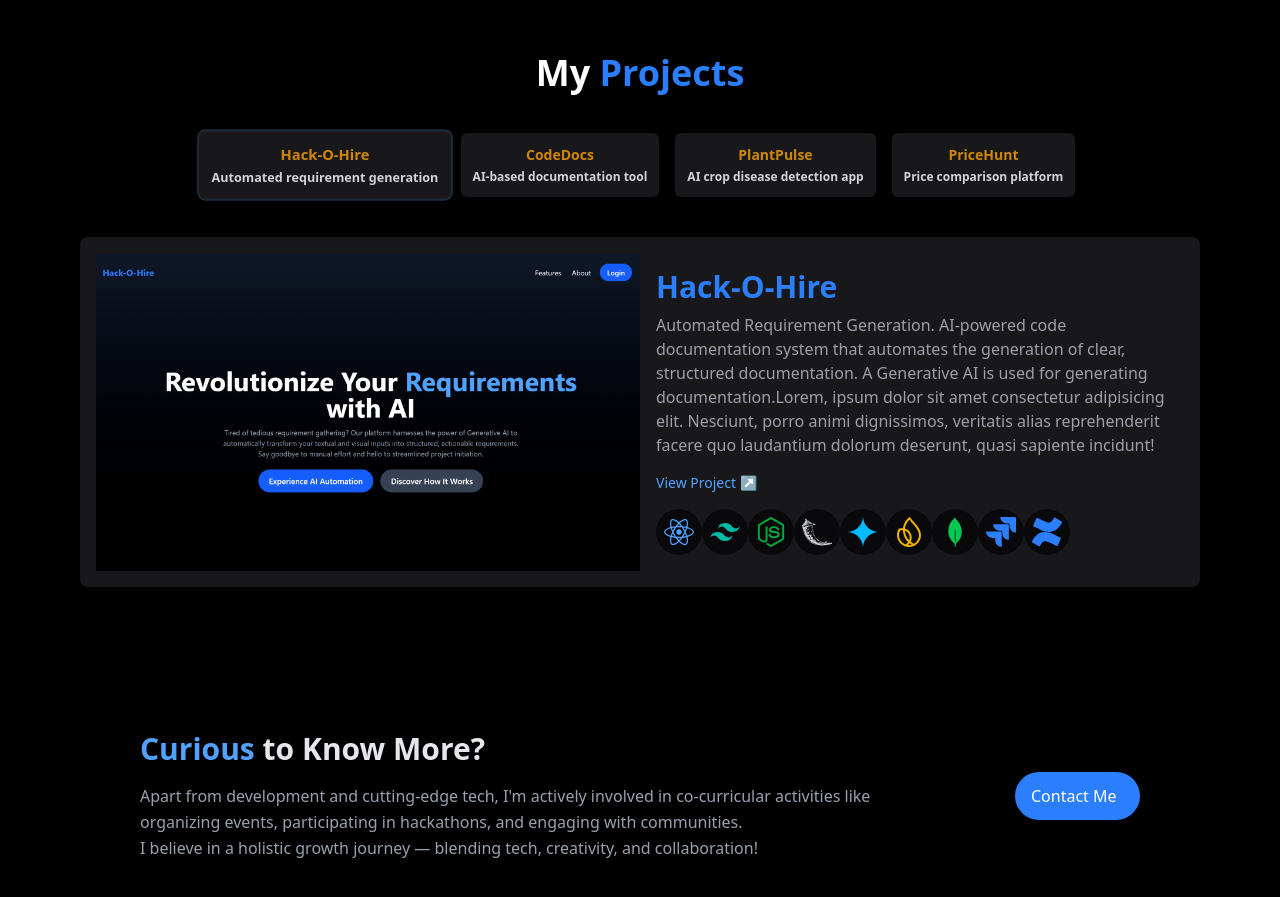
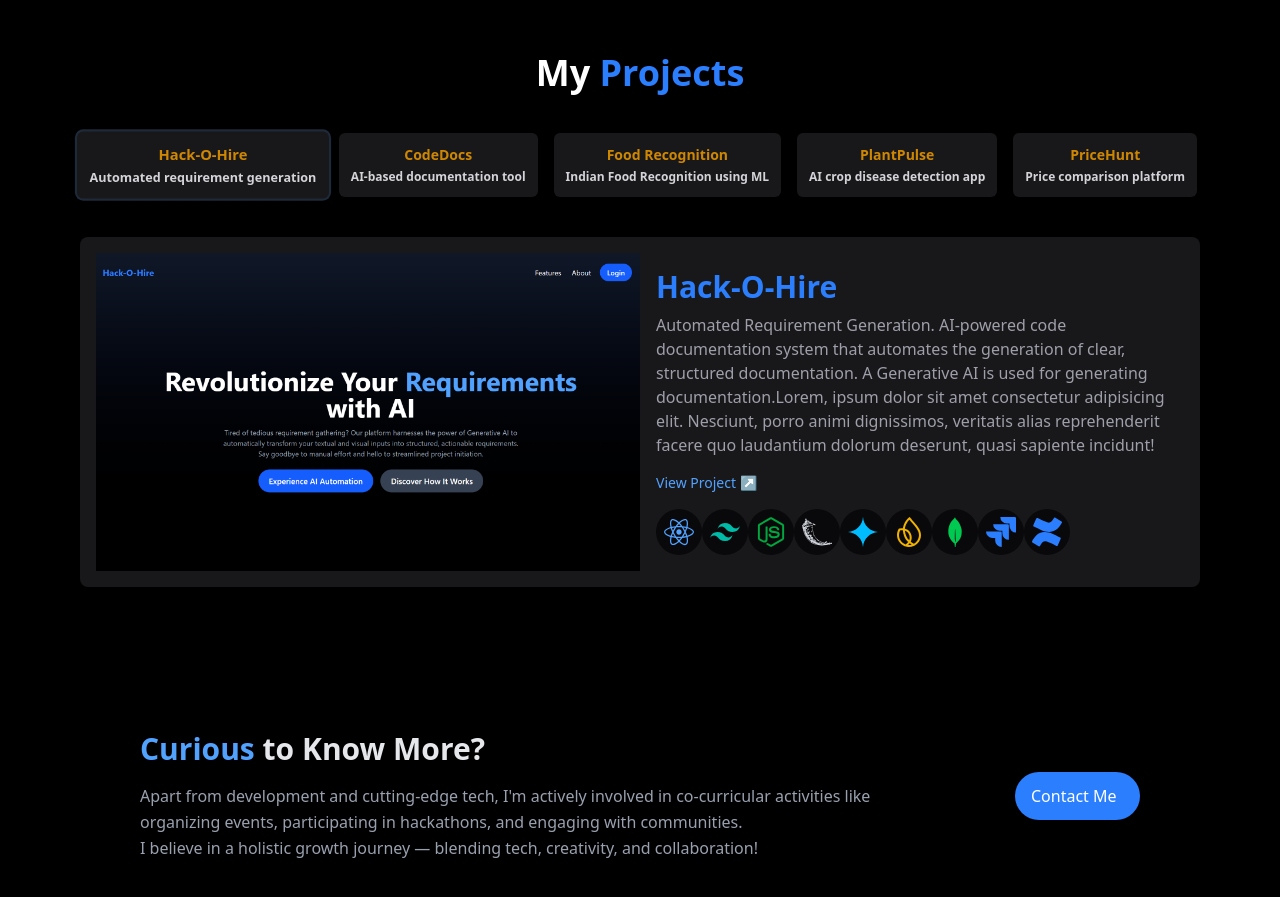
Before and after one commit to Sakshi2048/Portfolio, a React (Vite) app: page / in a window 1280 px wide. Shown: the part 2220-3117 px from the top of the page. Built offline with nearby package versions, Linux system fonts and the light colour scheme.

Commit message:
added food recognition

```diff
--- a/src/Components/Projects.jsx
+++ b/src/Components/Projects.jsx
@@ -1,5 +1,5 @@
 import React, { useState } from "react";
-import { FaReact, FaNodeJs, FaPython, FaGithub,FaConfluence } from "react-icons/fa";
+import { FaReact, FaNodeJs, FaPython, FaGithub, FaConfluence } from "react-icons/fa";
 import { RiGeminiFill } from "react-icons/ri";
 import { FaAws } from "react-icons/fa6";
 import {
@@ -7,6 +7,7 @@ import {
   SiMongodb,
   SiFirebase,
   SiFlask,
+  SiPython,
   SiTypescript,
   SiExpress,
   SiEjs,
@@ -15,10 +16,12 @@ import {
   SiJira
 } from "react-icons/si";
 
+
 import codedocs from "../assets/ProjectsImages/codedocs.png"
 import crop from "../assets/ProjectsImages/crop.png";
 import pricehunt from "../assets/ProjectsImages/pricehunt.png";
 import hackohire from "../assets/ProjectsImages/HomePage.png";
+import food from "../assets/ProjectsImages/food.png";
 
 const techIcons = {
   "React.js": <FaReact className="text-blue-400" />,
@@ -36,9 +39,47 @@ const techIcons = {
   EJS: <SiEjs className="text-purple-400" />,
   Typescript: <SiTypescript className="text-blue-500" />,
   Jira: <SiJira className="text-blue-500" />,
+  Python: <FaPython className="text-yellow-500" />,
   Confluence: <FaConfluence className="text-blue-500" />,
 
+
+  Streamlit: (
+    <img
+      src="https://seeklogo.com/images/S/streamlit-logo-1A3B208AE4-seeklogo.com.png"
+      alt="Streamlit"
+      className="w-7 h-7 rounded-full"
+    />
+  ),
+  Tensorflow: (
+    <img
+      src="https://seeklogo.com/images/T/tensorflow-logo-02FCED4F98-seeklogo.com.png"
+      alt="TensorFlow"
+      className="w-7 h-7 rounded-full"
+    />
+  ),
+  Numpy: (
+    <img
+      src="https://seeklogo.com/images/N/numpy-logo-479C24EC79-seeklogo.com.png"
+      alt="NumPy"
+      className="w-7 h-7 rounded-full"
+    />
+  ),
+  Pandas: (
+    <img
+      src="https://th.bing.com/th/id/OIP.JyjxWSGGUln8eb8idBZ8VQAAAA?rs=1&pid=ImgDetMain"
+      alt="Pandas"
+      className="w-7 h-7 rounded-full"
+    />
+  ),
+  OpenCV: (
+    <img
+      src="https://th.bing.com/th/id/OIP.Q-wgyMJtkHKZr0L9x5ub7AHaHa?rs=1&pid=ImgDetMain"
+      alt="OpenCV"
+      className="w-7 h-7 rounded-full "
+    />
+  ),
 };
+
 
 const MiniCard = ({ title, shortDesc, index, isActive, onClick }) => (
   <div
@@ -125,6 +166,25 @@ const Projects = () => {
       ],
       link: "https://github.com/Sakshi2048/CodeDocs.git",
     },
+
+    {
+      imageSrc: food,
+      title: "Food Recognition",
+      shortDesc: "Indian Food Recognition using ML",
+      description:
+        "An AI-driven application for recognizing Indian foods from images using Machine Learning. The model, built with ResNet50, classifies various regional Indian dishes with high accuracy. It uses data augmentation and preprocessing to improve model performance. Deployed on Streamlit, the app allows users to upload food images for instant recognition and provides an interactive experience.",
+        technologies: [
+          "Python",
+          "Streamlit",
+          "Tensorflow",
+         "Numpy",
+          "Pandas",
+          "OpenCV",
+
+        ],
+      link: "https://github.com/Sakshi2048/FoodRecognition.git",
+    },
+
     {
       imageSrc: crop,
       title: "PlantPulse",
--- a/src/Components/Section.jsx
+++ b/src/Components/Section.jsx
@@ -115,6 +115,12 @@ function Section() {
       title: "Coding Interview Preparation - The Softer Skills",
       date: "Completed : July 2024",
       link: "https://drive.google.com/file/d/1eEnaiXaOPUzablo_wCmAX5R1PiwWrFiN/view?usp=sharing",
+    },
+    {
+      logo: "https://logowik.com/content/uploads/images/goldman-sachs3788.logowik.com.webp",
+      title: "iWE League Scholars Program 2024",
+      date: "June 2024",
+      link: "https://drive.google.com/file/d/1Nu3ppNvt59KdkWZcUtjJvbTYqrYrY0_p/view?usp=sharing",
     },
     {
       logo: "https://pictinc.org/assets/logo-d2Ig4sgZ.svg",
```
Also changed, not shown: src/assets/ProjectsImages/food.png (added).
